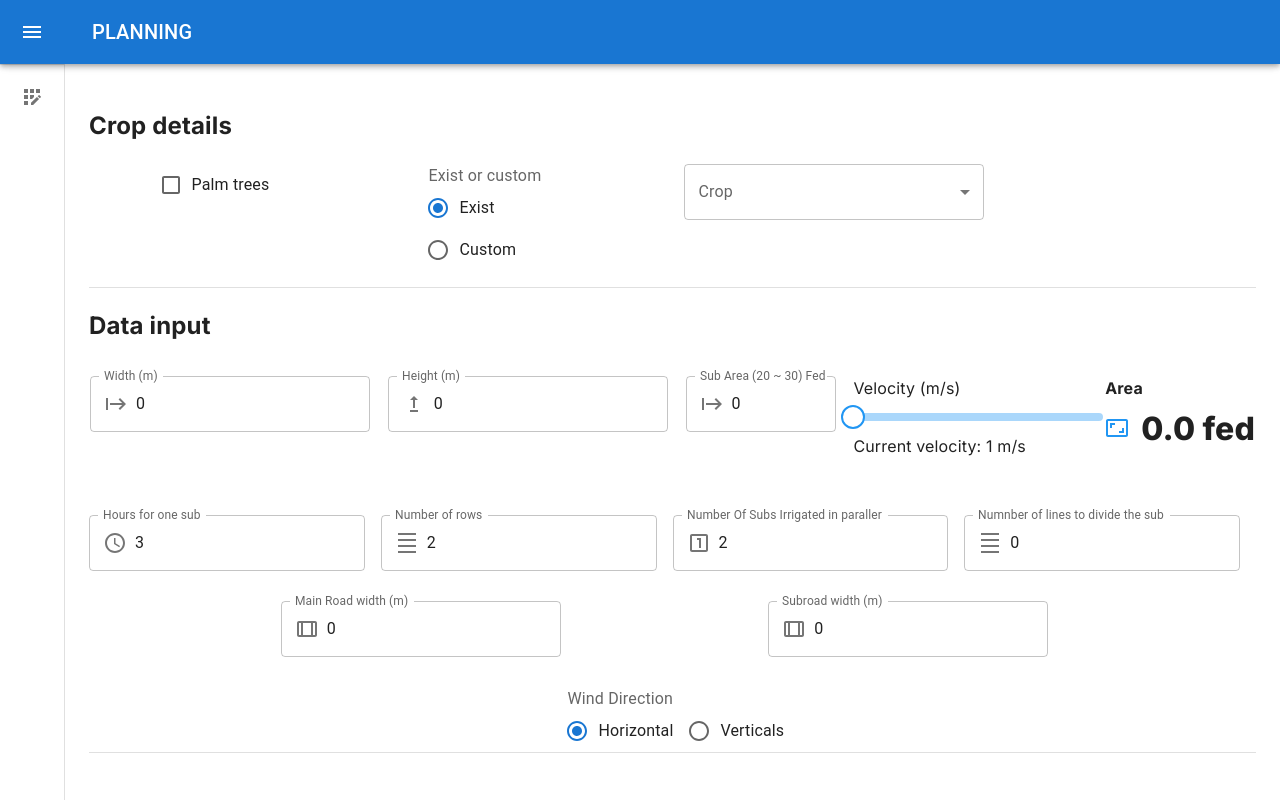
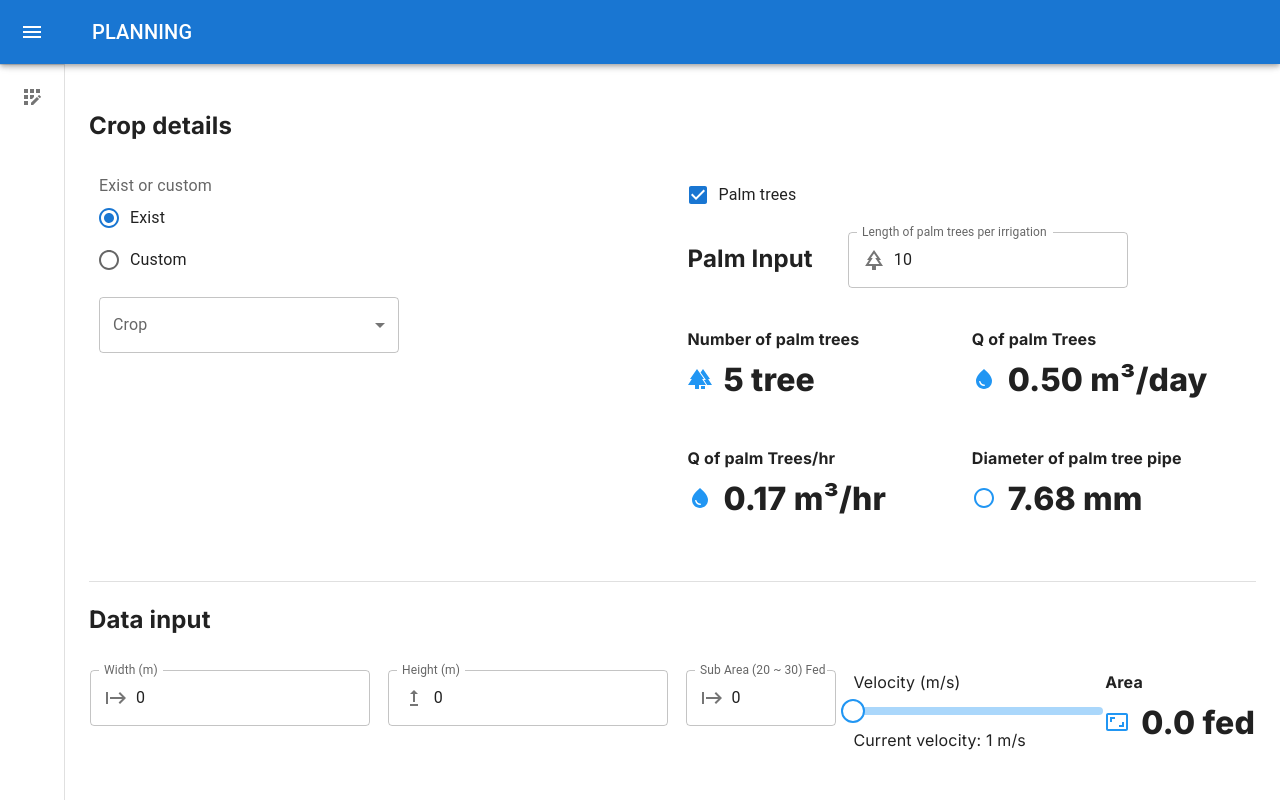
Before and after one commit to abdabdii/hydrology-calculator, a Next.js app: page /planning in a window 1280 px wide. Shown: the top 800 px of the page. Built offline with nearby package versions, Linux system fonts and the light colour scheme.

Commit message:
Styling Crop section

```diff
--- a/app/layout.js
+++ b/app/layout.js
@@ -2,49 +2,6 @@
 import { Inter } from "next/font/google";
 import { usePathname } from "next/navigation";
 const inter = Inter({ subsets: ["latin"] });
-
-// import {
-//   AppBar,
-//   Toolbar,
-//   Typography,
-//   Drawer,
-//   List,
-//   ListItem,
-//   ListItemIcon,
-//   ListItemText,
-// } from "@mui/material";
-import AppRegistrationOutlinedIcon from "@mui/icons-material/AppRegistrationOutlined";
-const drawerWidth = 240;
-const styles = {
-  root: {
-    display: "flex",
-  },
-  appBar: {
-    height: 64,
-    zIndex: 2,
-    backgroundColor: "gray",
-    paddingLeft: "150px",
-    textTransform: "uppercase",
-  },
-  drawer: {
-    width: drawerWidth,
-    flexShrink: 0,
-  },
-  drawerPaper: {
-    width: drawerWidth,
-    backgroundColor: "#2196f3",
-    padding: "20px",
-  },
-  drawerContainer: {
-    overflow: "auto",
-    backgroundColor: "#2196f3",
-  },
-  content: {
-    flexGrow: 1,
-    padding: "20px",
-    marginLeft: "-95px",
-  },
-};
 
 import * as React from 'react';
 import { styled, useTheme } from '@mui/material/styles';
@@ -64,9 +21,9 @@ import ListItem from '@mui/material/ListItem';
 import ListItemButton from '@mui/material/ListItemButton';
 import ListItemIcon from '@mui/material/ListItemIcon';
 import ListItemText from '@mui/material/ListItemText';
-import InboxIcon from '@mui/icons-material/MoveToInbox';
-import MailIcon from '@mui/icons-material/Mail';
+import AppRegistrationOutlinedIcon from "@mui/icons-material/AppRegistrationOutlined";
 
+const drawerWidth = 240;
 
 const openedMixin = (theme) => ({
   width: drawerWidth,
@@ -204,58 +161,11 @@ export default function RootLayout({ children }) {
           </Drawer>
         <Box component="main" sx={{ flexGrow: 1, p: 3 }}>
           <DrawerHeader />
-          <main >
+          <main>
               <div>{children}</div>
           </main>
         </Box>
     </Box>
-
-         {/* <div style={styles.root}>
-          <AppBar position="fixed" style={styles.appBar}>
-            <Toolbar>
-              <Typography variant="h6" noWrap>
-                {pathname.slice(1)}
-              </Typography>
-            </Toolbar>
-          </AppBar>
-           <Drawer
-            style={styles.drawer}
-            variant="permanent"
-            classes={{
-              paper: styles.drawerPaper,
-            }}
-            sx={{
-              "& .MuiPaper-elevation": {
-                backgroundColor: "#2196f3",
-                paddingTop: "32px",
-                width: "150px",
-              },
-            }}
-          >
-            <Toolbar />
-            <div style={styles.drawerContainer}>
-              <List style={{ color: "white", textTransform: "uppercase" }}>
-                <ListItem
-                  button
-                  style={{
-                    color: "white",
-                    backgroundColor:
-                      pathname == "/planning" ? "rgba(0, 0, 0, 0.30)" : "",
-                  }}
-                >
-                  <ListItemIcon style={{ minWidth: "34px" }}>
-                    <AppRegistrationOutlinedIcon style={{ color: "white" }} />
-                  </ListItemIcon>
-                  <ListItemText primary="planning" />
-                </ListItem>
-              </List>
-            </div>
-          </Drawer>
-          <main style={styles.content}>
-            <Toolbar />
-            <div>{children}</div>
-          </main>
-        </div> */}
       </body>
     </html>
   );
--- a/app/planning/page.js
+++ b/app/planning/page.js
@@ -19,8 +19,8 @@ export default function Planning() {
   const [hrs, setHrs] = useState(3);
   const [rows, setRows] = useState(2);
   const [irrg, setIrrg] = useState(2);
-  const [palmLength, setPalmLength] = useState(0);
-  const [palm, setPalm] = useState(false);
+  const [palmLength, setPalmLength] = useState(10);
+  const [palm, setPalm] = useState(true);
   const [palmQ, setPalmQ] = useState(0);
   const [lines, setLines] = useState([]);
   const [nOfLines, setNOfLines] = useState(0);
--- a/components/Crop.js
+++ b/components/Crop.js
@@ -17,14 +17,19 @@ import StatPreview from "./StatPreview";
 import ForestIcon from "@mui/icons-material/Forest";
 import WaterDropIcon from "@mui/icons-material/WaterDrop";
 import CircleOutlinedIcon from "@mui/icons-material/CircleOutlined";
+import { Divider } from "@mui/material";
 
 const style = {
+  // display: "grid",
+  // gridTemplateColumns: "repeat(3, 1fr)",
+  // gridTemplateRows: "repeat(3, auto)",
+  // gap: "40px",
+  // gridRowGap: "30px",
+  // marginLeft: "80px",
   display: "grid",
-  gridTemplateColumns: "repeat(3, 1fr)",
-  gridTemplateRows: "repeat(3, auto)",
-  gap: "40px",
-  gridRowGap: "30px",
-  marginLeft: "80px",
+  gridTemplateColumns: "repeat(2, 1fr)",
+  gridTemplateRows: "auto",
+  gridGap: "10px",
 };
 
 export default function Crop({
@@ -55,25 +60,12 @@ export default function Crop({
   }, [palmLength, setPalmQ]);
 
   return (
-    <>
+    <div>
       <h2>Crop details</h2>
-      <div style={{ display: "flex", justifyContent: "space-around" }}>
-        <FormGroup>
-          <FormControlLabel
-            control={
-              <Checkbox
-                checked={palm}
-                onChange={(event) => {
-                  setPalm(event.target.checked);
-                  if (!event.target.checked) {
-                    setPalmLength(0);
-                  }
-                }}
-              />
-            }
-            label="Palm trees"
-          />
-        </FormGroup>
+      <div style={{  display: "grid", gridTemplateColumns: "1fr 1fr", gridGap: "10px"}}>
+        {/* CROP */}
+        <div style={{border: "10px", padding: "10px"}}>
+          {/* Exit or Costom */}
           <FormControl style={{ marginBottom: "16px" }}>
           <FormLabel id="demo-radio-buttons-group-label">
             Exist or custom
@@ -93,6 +85,8 @@ export default function Crop({
             />
             </RadioGroup>
           </FormControl>
+
+         {/* Crop details */}
           {custom == "exist" ? (
           <DropdownSection
             inputValue={inputValue}
@@ -105,16 +99,40 @@ export default function Crop({
             <InputBoxes x={x} setX={setX} y={y} setY={setY} q={q} setQ={setQ} />
           )}
         </div>
+
+        {/* PALM */}
+        <div style={{border: "1px", padding: "10px"}}>
+          {/* Palm CheckBox */}
+          <FormGroup>
+            <FormControlLabel
+              control={
+                <Checkbox
+                  checked={palm}
+                  onChange={(event) => {
+                  setPalm(event.target.checked);
+                  if (!event.target.checked) {
+                    setPalmLength(0);
+                  }
+                  }}
+                />
+              }
+            label="Palm trees"
+            />
+          </FormGroup>
+
+          {/* Palm input and out put */}
+          <div>
             {palm && v && (
               <div
                 style={{
                   marginTop: "16px",
                   marginBottom: "16px",
-            display: "flex",
-            justifyContent: "space-around",
+                  // display: "flex",
+                  // justifyContent: "space-around",
                 }}
               >
-          <h2>Palm Input</h2>
+                <div style={{display: "flex", marginBottom: "30px"}}>
+                  <h2 style={{marginRight: "35px", marginTop: "9px"}}>Palm Input</h2>
                   <TextField
                     id="palm"
                     label="Length of palm trees per irrigation"
@@ -135,6 +153,8 @@ export default function Crop({
                     variant="outlined"
                     style={{ marginRight: "16px", maxWidth: "300px" }}
                   />
+                </div>
+
                  {palmLength && (
                     <div style={style}>
                       <StatPreview
@@ -163,6 +183,11 @@ export default function Crop({
                 )}
               </div>
             )}
-    </>
+          </div>
+        </div>
+      </div>
+    </div>
+
+
   );
 }
```
Lines whose indentation alone changed are shown as unchanged.
